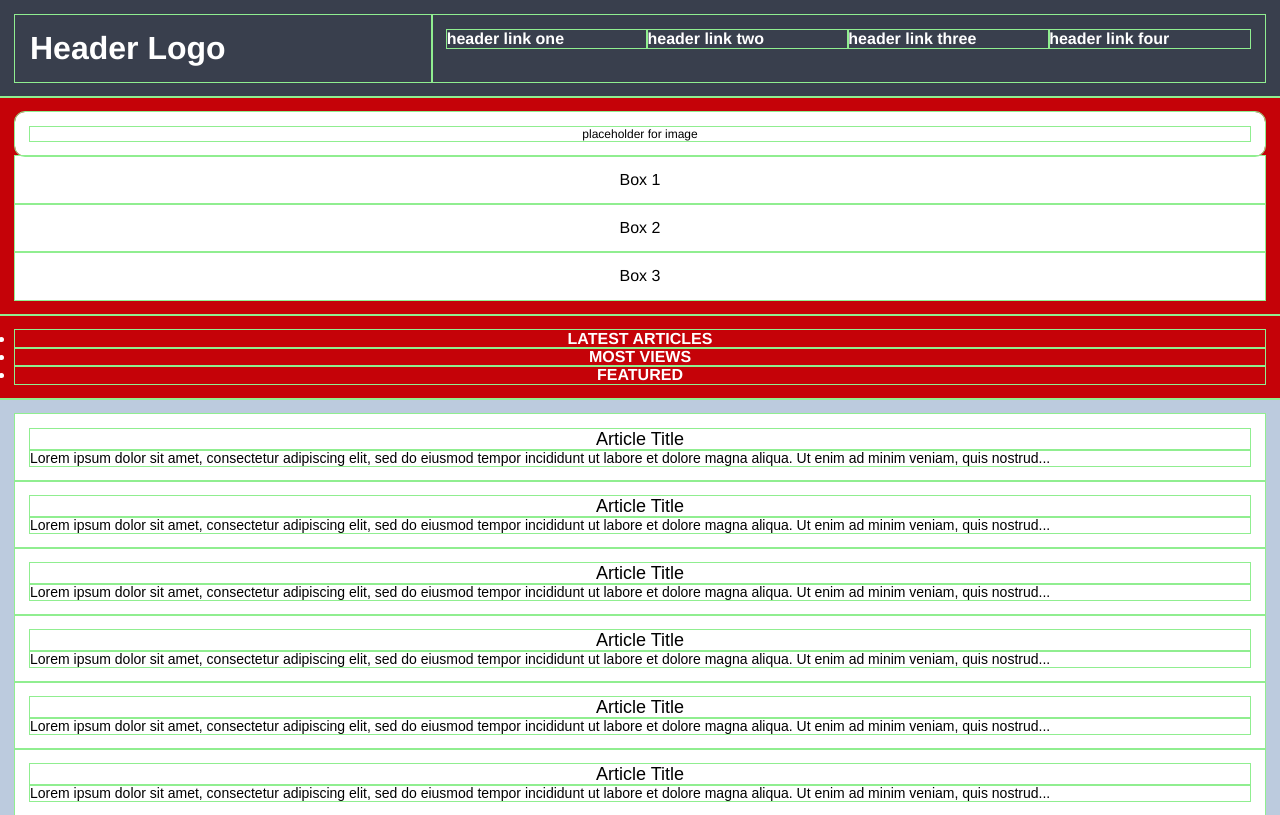
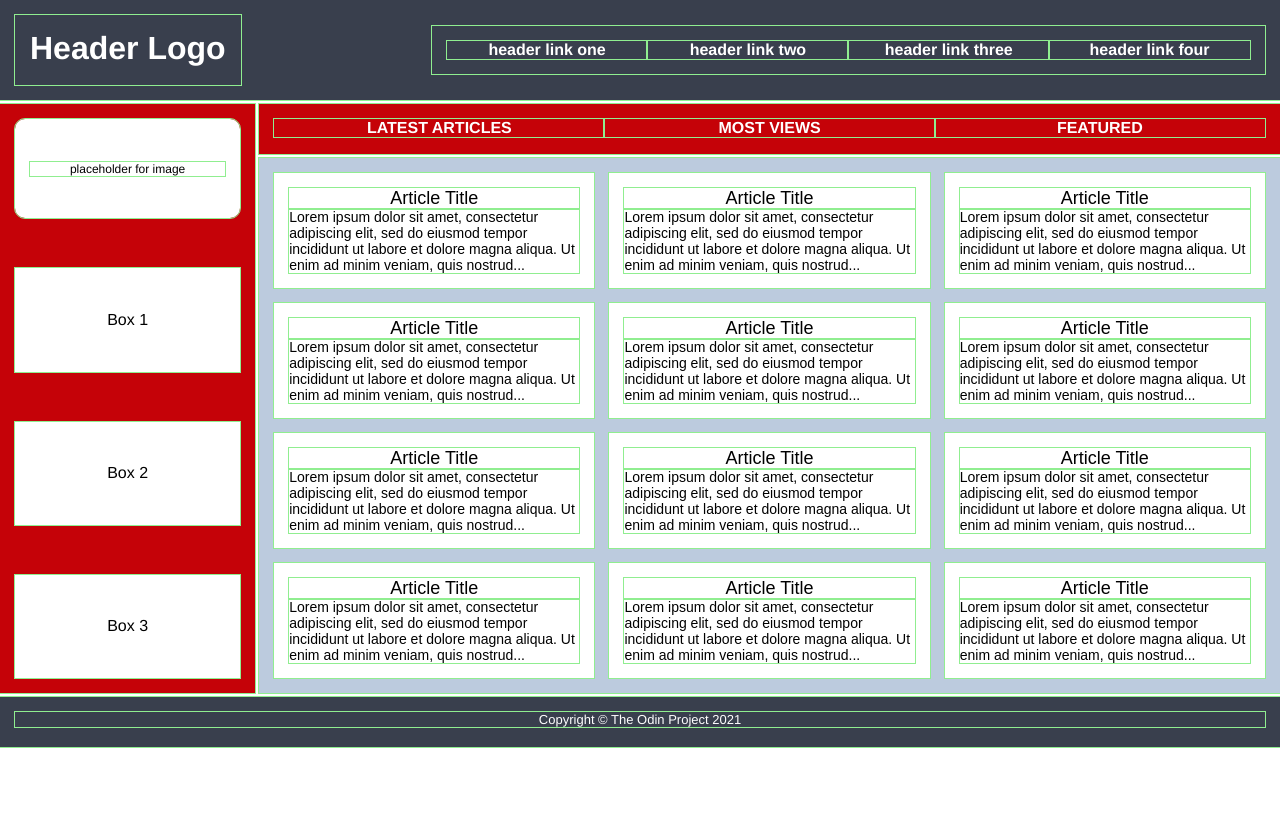
Before and after one commit to Sawertynn/odin-project, a plain HTML site: page css-exercises/intermediate-html-css/advanced-grid/02-holy-grail-mockup/index.html in a window 1280 px wide. Shown: the top 815 px of the page. Drawn offline with Linux system fonts and the light colour scheme.

Commit message:
holy grail 2 mostly done

```diff
--- a/css-exercises/intermediate-html-css/advanced-grid/02-holy-grail-mockup/style.css
+++ b/css-exercises/intermediate-html-css/advanced-grid/02-holy-grail-mockup/style.css
@@ -7,6 +7,12 @@
 
 .container {
   text-align: center;
+
+  display: grid;
+  grid-template-columns: 1fr 4fr;
+  grid-template-rows: 100px 50px 1fr 50px;
+
+  gap: 4px;
 }
 
 .container div {
@@ -22,15 +28,24 @@
   display: grid;
   grid-template-columns: 1fr 2fr;
   justify-content: space-between;
+
+  grid-column: 1 / 3;
+  grid-row: 1 / 2;
 }
 
-.header {
-  text-align: start;
+.logo {
+  justify-self: start;
+}
+
+.menu {
+  align-self: center;
 }
 
 .menu ul {
   display: grid;
-  grid-template-columns: 1fr 1fr 1fr 1fr;
+  align-self: center;
+  grid-template-columns: repeat(4, 1fr);
+  align-items: center;
 }
 
 .menu li {
@@ -41,6 +56,17 @@
 
 .sidebar {
   background-color: #C50208;
+
+  grid-column: 1 / 2;
+  grid-row: 2 / 4;
+
+  display: grid;
+  gap: 50px;
+}
+
+.sidebar > * {
+  display: grid;
+  align-items: center;
 }
 
 .sidebar .photo {
@@ -63,13 +89,24 @@
   background-color: #C50208;
 }
 
+.nav ul {
+  display: grid;
+  grid-template-columns: repeat(3, 1fr);
+}
+
 .nav ul li {
   font-size: 16px;
   text-transform: uppercase;
+  list-style-type: none;
 }
 
 .article {
   background-color: #bccbde;
+
+  display: grid;
+  gap: 15px;
+  grid-template-columns: repeat(auto-fit, minmax(250px, 1fr));
+
 }
 
 .article p {
@@ -98,6 +135,9 @@
 
 .footer {
   background-color: #393f4d;
+
+  grid-row: 4 / span 1;
+  grid-column: 1 / 3;
 }
 
 .footer p {
```
